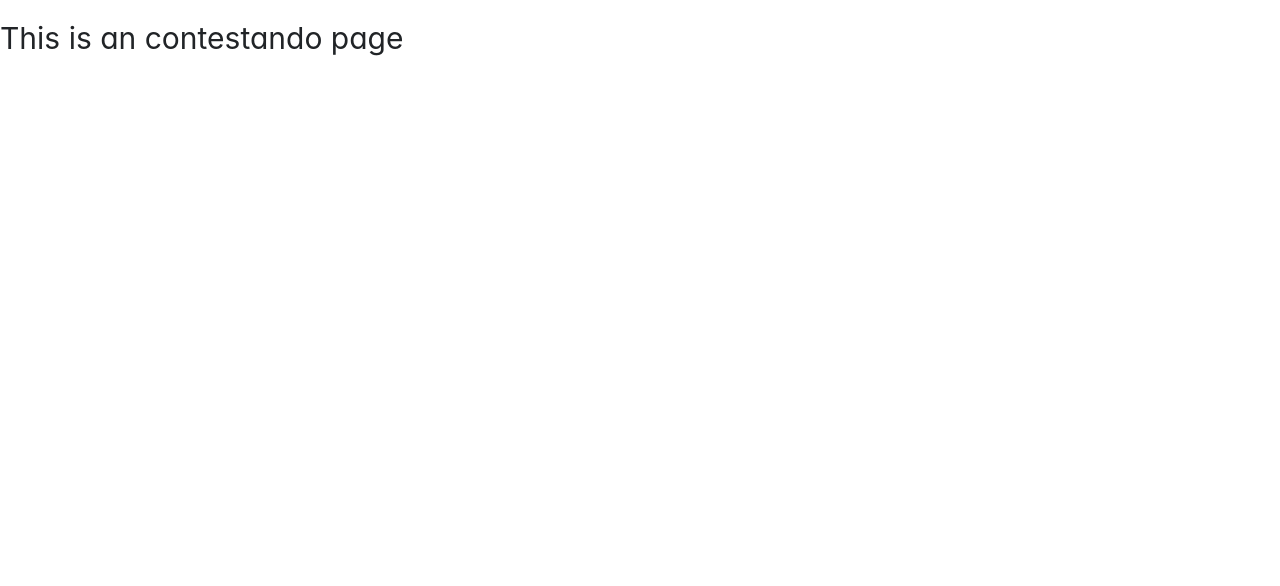
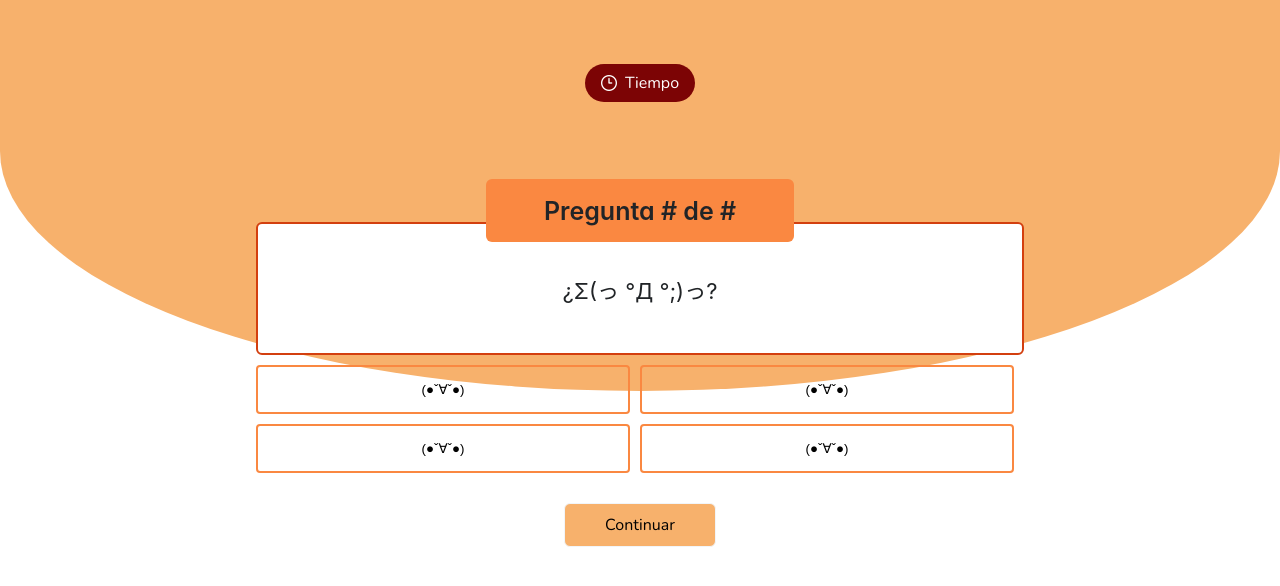
Before and after one commit to FernandoKumul/testana, a Vue app: page /test/reply-one/1 in a window 1280 px wide. Shown: the top 586 px of the page. Built offline with nearby package versions, Linux system fonts and the light colour scheme.

Commit message:
reply-one answering styles check

```diff
--- a/src/views/AnswerTestView.vue
+++ b/src/views/AnswerTestView.vue
@@ -1,13 +1,173 @@
 <template>
-    <div class="about">
-      <h1>This is an contestando page</h1>
+  <div class="back">
+    <br>
+  </div>
+    <div class="all">
+      <div class="timer">
+        <Button icon="pi pi-clock" severity="secondary" rounded aria-label="Time" label="Tiempo" />
+      </div>
+
+      <div class="container">
+
+        <div class="num-question">
+          <h1>Pregunta # de #</h1>
+        </div>
+
+        <div class="question">
+          <h2>¿Σ(っ °Д °;)っ?</h2>
+        </div>
+
+        <div class="options">
+          <div class="option">
+            <button>(●ˇ∀ˇ●)</button>
+
+          </div>
+          <div class="option">
+            <button>(●ˇ∀ˇ●)</button>
+
+          </div>
+          <div class="option">
+            <button>(●ˇ∀ˇ●)</button>
+
+          </div>
+          <div class="option">
+            <button>(●ˇ∀ˇ●)</button>
+
+          </div>
+
+        </div>
+
+        <div class="button-continue">
+          <router-link to="/" rel="noopener">
+            <Button class="btn-custom"
+                    data-btn="custom" label="Continuar"
+                    severity="secondary"/>
+          </router-link>
+
+        </div>
+      </div>
     </div>
   </template>
 
 <script lang="ts" setup>
-
+import Button from 'primevue/button';
 
 </script>
 
-  <style scoped>
-  </style>
+<style scoped>
+
+.button-continue button{
+  background-color: #F7B16C;
+  color: black;
+  width: 100%;
+  margin-top: 30px;
+  padding: 10px 40px;
+}
+
+.button-continue{
+  display: flex;
+  justify-content: center;
+  width: 100%;
+}
+
+.options{
+  display: flex;
+  flex-direction: row;
+  flex-wrap: wrap;
+  width: 100%;
+
+}
+
+.option{
+  width: 50%;
+  background-color: transparent;
+  justify-content: center;
+  display: flex;
+}
+
+.option button:hover{
+  background-color: #FA8841;
+
+}
+
+.option button{
+  width: 100%;
+  border: solid 2px #FA8841;
+  background-color: transparent;
+  border-radius: 4px;
+  padding: 15px 5px;
+  margin: 10px 10px 0px 0px;
+}
+
+.container{
+  width: 100%;
+  display: flex;
+  align-content: center;
+  align-items: center;
+  flex-direction: column;
+}
+
+h1{
+  font-size: 25px;
+  font-weight: 600;
+}
+
+h2{
+  font-size: 22px;
+}
+
+.num-question{
+  width: 40%;
+  background-color: #FA8841;
+  border-radius: 6px;
+  justify-content: center;
+  display: flex;
+  margin-top: 10%;
+  z-index: 2;
+  position: relative;
+}
+
+.question{
+  background-color: white;
+  border: solid 2px #D33F0F;
+  border-radius: 6px;
+  z-index: 1;
+  position: relative;
+  margin-top: -20px;
+  width: 100%;
+  justify-content: center;
+  display: flex;
+  padding: 30px 15px;
+}
+
+.timer button{
+  background-color: #7C0405 ;
+  color: white;
+  border: transparent;
+
+}
+
+.back{
+  border: none;
+  background-color: #F7B16C;
+  width: 100%;
+  height: 60%;
+  border-radius: 0px 0px 100% 100%;
+  margin-top: -153px;
+  z-index: 0;
+  position: absolute;
+
+}
+
+.all{
+  margin: 5% 20% 0% 20%;
+  z-index: 2;
+  position: relative;
+  display: flex;
+  align-items: center;
+  justify-content: center;
+  flex-direction: column;
+  min-height: 100%;
+}
+
+</style>
```
Also changed, not shown: src/components/HappyReply.vue (added, +7 -0 lines), src/assets/img/reply-one.png (added), src/assets/img/reply-one.svg (added).
